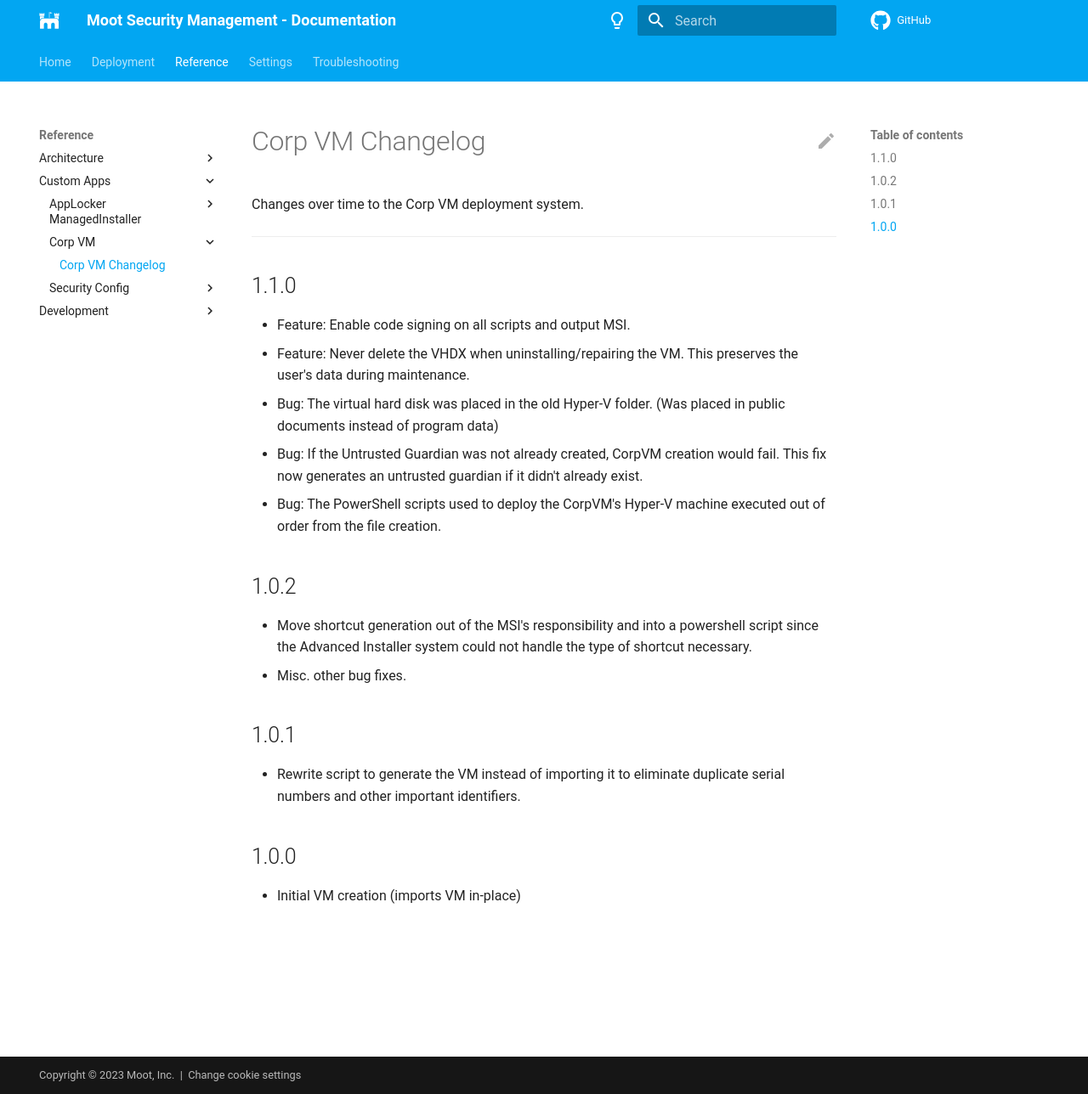
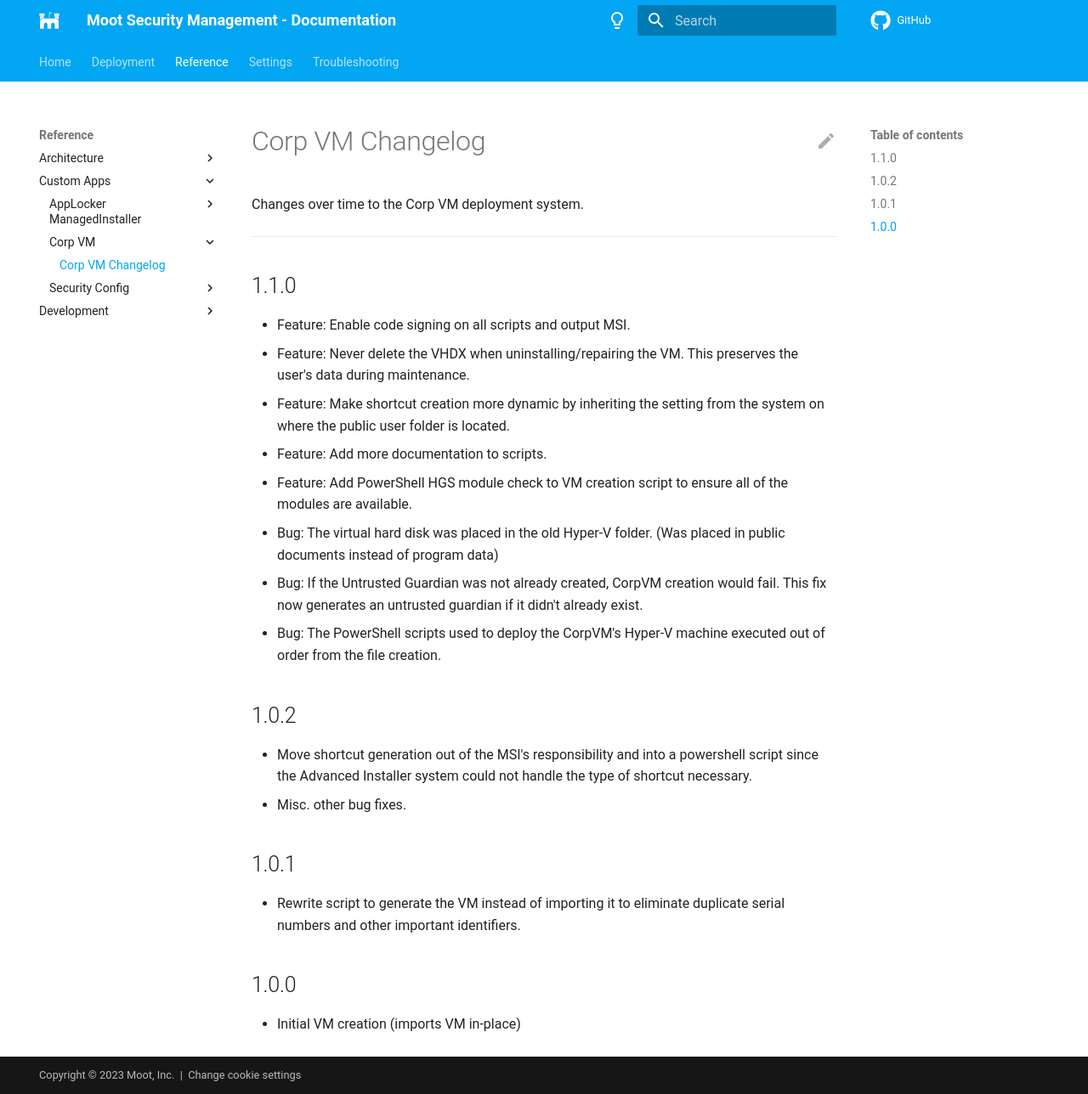
Before and after one commit to Software-Hardware-Integration-Lab/Documentation, an MkDocs documentation site: the page built from docs/Reference/Custom-Apps/Corp-VM/Changelog.md, in a window 1280 px wide and 1288 px high. Shown: the whole window at 85% size. Built offline with MkDocs 1.6.1 and Material for MkDocs 9.7.7, drawn with Linux system fonts in a browser that asks for light colours; comment, search, counter and statistics services are not loaded.

Commit message:
Add Missing Changelog Items

```diff
--- a/docs/Reference/Custom-Apps/Corp-VM/Changelog.md
+++ b/docs/Reference/Custom-Apps/Corp-VM/Changelog.md
@@ -8,6 +8,9 @@ Changes over time to the Corp VM deployment system.
 
 - Feature: Enable code signing on all scripts and output MSI.
 - Feature: Never delete the VHDX when uninstalling/repairing the VM. This preserves the user's data during maintenance.
+- Feature: Make shortcut creation more dynamic by inheriting the setting from the system on where the public user folder is located.
+- Feature: Add more documentation to scripts.
+- Feature: Add PowerShell HGS module check to VM creation script to ensure all of the modules are available.
 - Bug: The virtual hard disk was placed in the old Hyper-V folder. (Was placed in public documents instead of program data)
 - Bug: If the Untrusted Guardian was not already created, CorpVM creation would fail. This fix now generates an untrusted guardian if it didn't already exist.
 - Bug: The PowerShell scripts used to deploy the CorpVM's Hyper-V machine executed out of order from the file creation.
```
